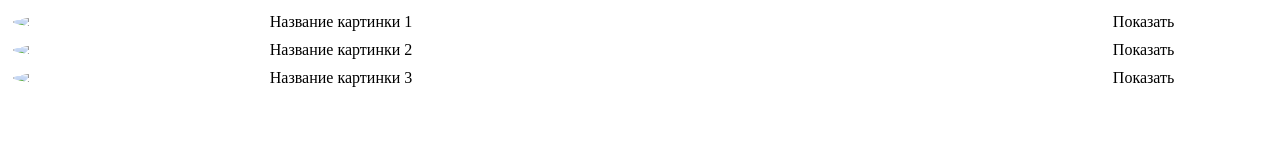
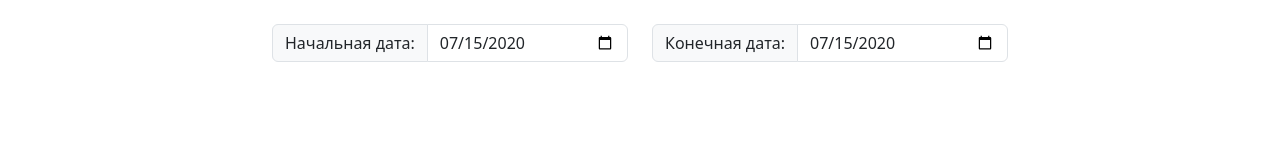
Before and after one commit to AstanaRome/UOF-service-for-cut, a plain HTML site: page test.html in a window 1280 px wide. Drawn offline with nearby package versions, Linux system fonts and the light colour scheme.

Commit message:
add date and show image on the map

```diff
--- a/css/style.css
+++ b/css/style.css
@@ -1,3 +1,7 @@
+body{
+  /* overflow: hidden; */
+}
+
 #main {
     display: flex;
     flex-direction: row;
@@ -6,11 +10,12 @@
 }
 
 #map {
-    height: 100vh;
+  height: 100%;
     width: 70%;
 }
 
 #menu {
+    height: 100%;
     width: 30%;
     background-color: whitesmoke;
 }
@@ -81,7 +86,7 @@
   .table-container {
     display: flex;
     flex-direction: column;
-    max-height: 80%; /* Максимальная высота таблицы */
+    max-height: 70%; /* Максимальная высота таблицы */
     overflow-y: auto; /* Прокручивание при необходимости */
   }
 
@@ -108,3 +113,19 @@
     text-align: center;
     cursor: pointer;
   }
+
+
+#header{
+  width: 100%;
+  height: 10%;
+  background-color: black;
+}
+
+#kmlButton{
+  margin-left: 5px;
+  height: 38px;
+}
+
+.justify-content-center{
+  margin-top: 0;
+}
--- a/test.html
+++ b/test.html
@@ -1,105 +1,28 @@
 <!DOCTYPE html>
 <html>
 <head>
-
-
-
-  <title>Прокручивающаяся таблица</title>
-  <link rel="stylesheet" href="styles.css">
+  <title>Красивая панель выбора периода даты</title>
+  <meta charset="utf-8">
+  <meta name="viewport" content="width=device-width, initial-scale=1">
+  <!-- Подключение стилей Bootstrap -->
+  <link rel="stylesheet" href="https://cdn.jsdelivr.net/npm/bootstrap@5.3.0/dist/css/bootstrap.min.css">
 </head>
 <body>
-    <style>/* Стили для контейнера таблицы */
-        .table-container {
-          display: flex;
-          flex-direction: column;
-          max-height: 300px; /* Максимальная высота таблицы */
-          overflow-y: auto; /* Прокручивание при необходимости */
-        }
-
-        /* Стили для элементов в каждой колонке */
-        .column {
-          display: flex;
-          align-items: center;
-          padding: 5px;
-        }
-
-        .column img {
-          border-radius: 50%; /* Закругленные углы для превью-картинки */
-          width: 20%;
-        }
-
-        .column .name {
-          width: 60%;
-          margin: 0 10px;
-        }
-
-        .column .button {
-          width: 20%;
-          text-align: center;
-          cursor: pointer;
-        }
-        </style>
-
-
-
-  <div class="table-container">
-    <!-- Здесь будут добавляться элементы JavaScript -->
+   <div class="container mt-4">
+    <div class="row justify-content-center">
+      <div class="col-md-4">
+        <div class="input-group">
+          <span class="input-group-text">Начальная дата:</span>
+          <input type="date" class="form-control" id="startDate" value="2020-07-15">
+        </div>
+      </div>
+      <div class="col-md-4">
+        <div class="input-group">
+          <span class="input-group-text">Конечная дата:</span>
+          <input type="date" class="form-control" id="endDate" value="2020-07-15">
+        </div>
+      </div>
+    </div>
   </div>
-
-  <script src="script.js"></script>
-
-  <script>
-// Данные для таблицы (вместо этого вы можете использовать данные из вашего источника)
-const data = [
-  {
-    imageSrc: 'image1.jpg',
-    name: 'Название картинки 1',
-  },
-  {
-    imageSrc: 'image2.jpg',
-    name: 'Название картинки 2',
-  },
-  {
-    imageSrc: 'image3.jpg',
-    name: 'Название картинки 3',
-  },
-  // Добавьте другие данные, как вам нужно
-];
-
-// Функция для создания элементов таблицы на основе данных
-function createTableItems() {
-  const tableContainer = document.querySelector('.table-container');
-
-  data.forEach((item) => {
-    const columnDiv = document.createElement('div');
-    columnDiv.classList.add('column');
-
-    const image = document.createElement('img');
-    image.src = item.imageSrc;
-    columnDiv.appendChild(image);
-
-    const name = document.createElement('div');
-    name.classList.add('name');
-    name.textContent = item.name;
-    columnDiv.appendChild(name);
-
-    const button = document.createElement('div');
-    button.classList.add('button');
-    button.textContent = 'Показать'; // Замените текст на иконку
-    button.addEventListener('click', () => {
-      // Ваш код для отображения картинки по кнопке
-      console.log('Показать картинку:', item.imageSrc);
-    });
-    columnDiv.appendChild(button);
-
-    tableContainer.appendChild(columnDiv);
-  });
-}
-
-// Вызов функции при загрузке страницы
-window.onload = createTableItems;
-
-
-  </script>
 </body>
 </html>
```
Also changed, not shown: index.html (+40 -9 lines), js/main.js (+19 -11 lines), js/new_functions.js (+13 -4 lines), favicon.ico (added).
